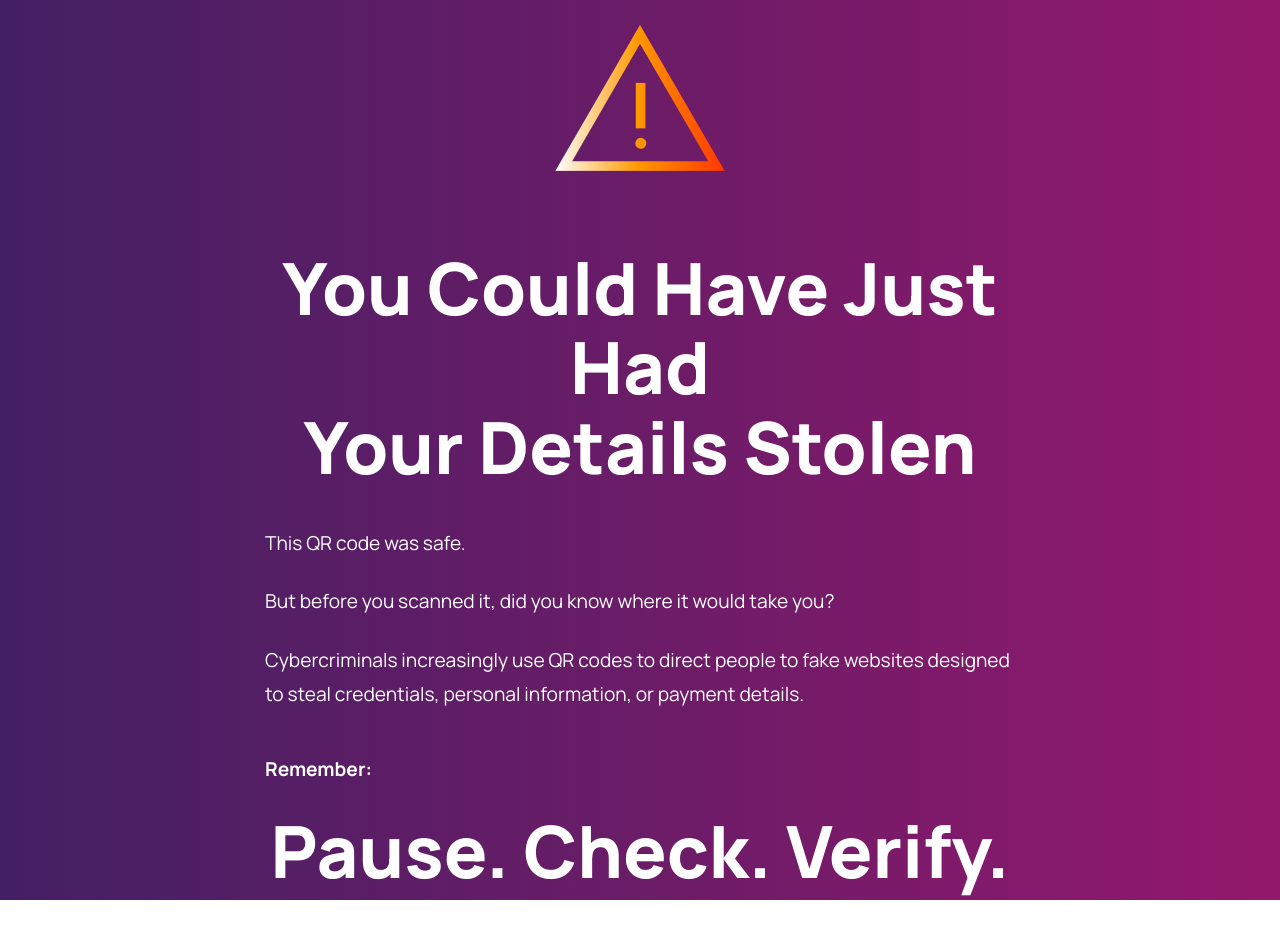
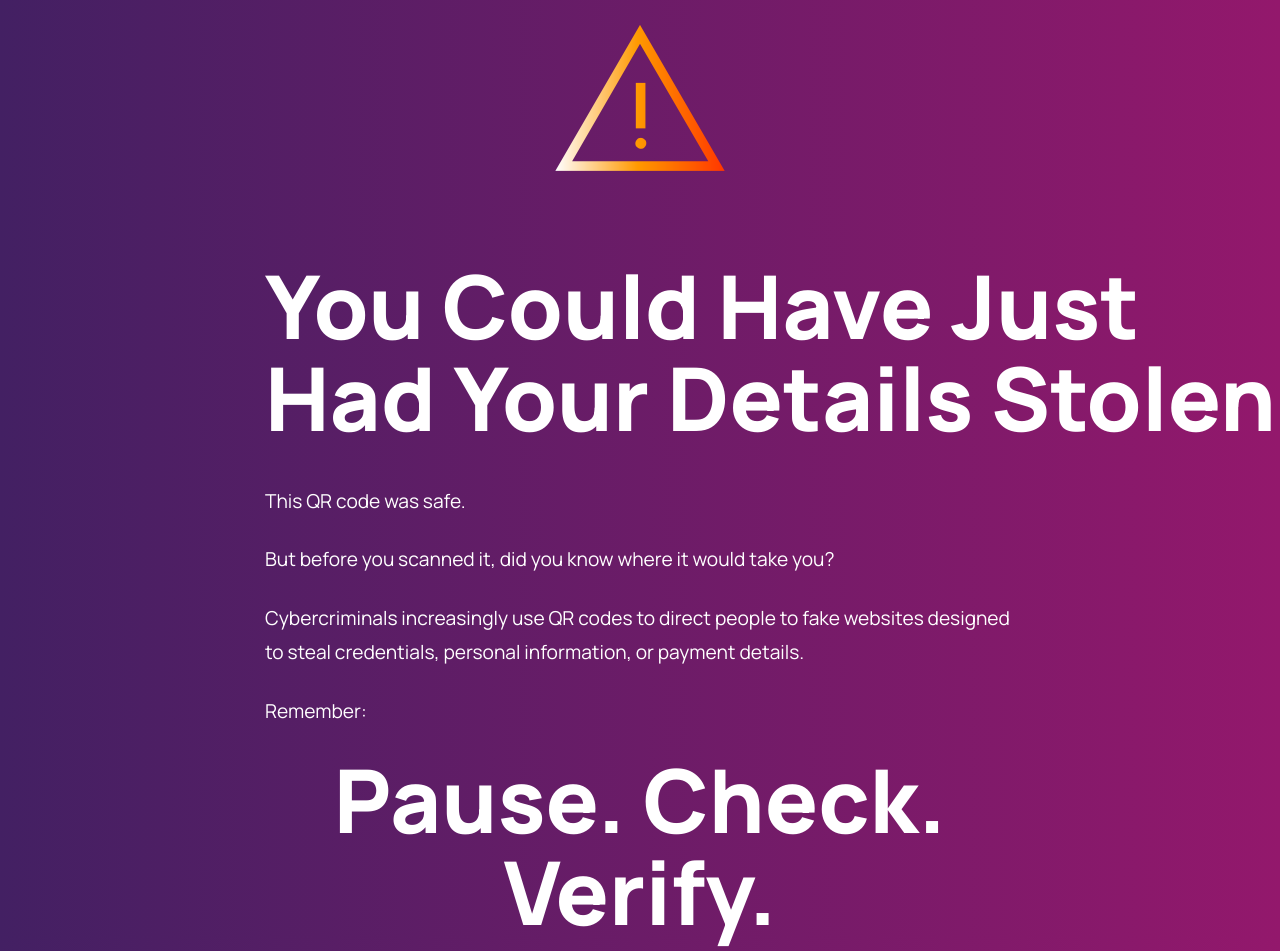
Before and after one commit to tom-hayter/ccs-qr-demo, a plain HTML site: page index.html in a window 1280 px wide. Before the commit the page ends 900 px from the top, so only its background shows below. Drawn offline with Linux system fonts and the light colour scheme.

Commit message:
Update index.html

```diff
--- a/index.html
+++ b/index.html
@@ -36,10 +36,15 @@ body {
 
 h1 {
     text-align: center;
-    font-size: clamp(2.2rem, 6vw, 4.5rem);
+    font-size: clamp(2.75rem, 7vw, 5.5rem);
     font-weight: 800;
-    line-height: 1.1;
+    line-height: 1.05;
     margin-bottom: 40px;
+}
+
+h1 span {
+    display: block;
+    white-space: nowrap;
 }
 
 p {
@@ -48,15 +53,10 @@ p {
     margin-bottom: 24px;
 }
 
-.remember {
-    font-weight: 700;
-    margin-top: 40px;
-}
-
 .pcv {
     font-weight: 800;
-    font-size: clamp(2.2rem, 6vw, 4.5rem);
-    line-height: 1.1;
+    font-size: clamp(2.75rem, 7vw, 5.5rem);
+    line-height: 1.05;
     text-align: center;
     margin-top: 20px;
     margin-bottom: 0;
@@ -73,8 +73,8 @@ p {
          class="hero-image">
 
     <h1>
-        You Could Have Just Had<br>
-        Your Details Stolen
+        <span>You Could Have Just</span>
+        <span>Had Your Details Stolen</span>
     </h1>
 
     <p>
@@ -89,7 +89,7 @@ p {
         Cybercriminals increasingly use QR codes to direct people to fake websites designed to steal credentials, personal information, or payment details.
     </p>
 
-    <p class="remember">
+    <p>
         Remember:
     </p>
 
```
